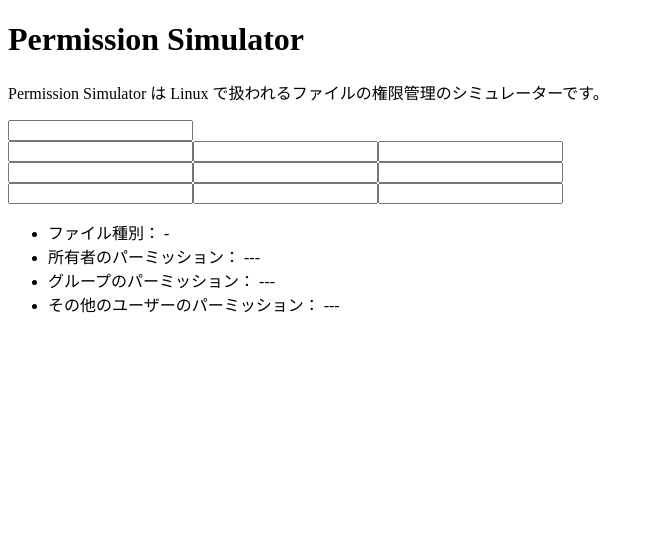
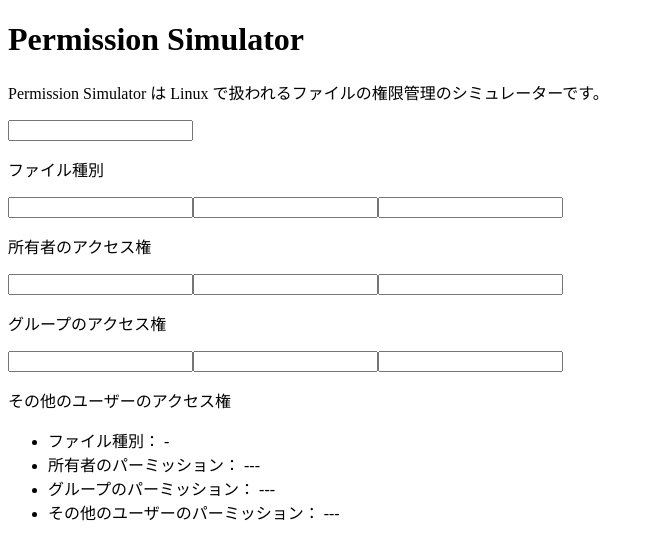
Before and after one commit to shimotsu4431/permission, a Next.js app: page / in a window 1280 px wide. Shown: the top 560 px of the page, without its empty margins (0-654 px from the left). Built offline with nearby package versions, Linux system fonts and the light colour scheme.

Commit message:
add label

```diff
--- a/pages/index.jsx
+++ b/pages/index.jsx
@@ -70,23 +70,27 @@
         </header>
 
         <div className="flex">
-          <div>
+          <div className='min-w-[216px] text-center'>
             <InputBox index={0} type="file" />
+            <p className='text-sm mt-2'>ファイル種別</p>
           </div>
-          <div className="ml-4">
+          <div className="min-w-[216px] ml-4">
             <InputBox index={1} type="read" />
             <InputBox index={2} type="write" />
             <InputBox index={3} type="execute" />
+            <p className='text-sm text-center mt-2'>所有者のアクセス権</p>
           </div>
-          <div className="ml-4">
+          <div className="min-w-[216px] ml-4">
             <InputBox index={4} type="read" />
             <InputBox index={5} type="write" />
             <InputBox index={6} type="execute" />
+            <p className='text-sm text-center mt-2'>グループのアクセス権</p>
           </div>
-          <div className="ml-4">
+          <div className="min-w-[216px] ml-4">
             <InputBox index={7} type="read" />
             <InputBox index={8} type="write" />
             <InputBox index={9} type="execute" />
+            <p className='text-sm text-center mt-2'>その他のユーザーのアクセス権</p>
           </div>
         </div>
         <div className="mt-4">
```
